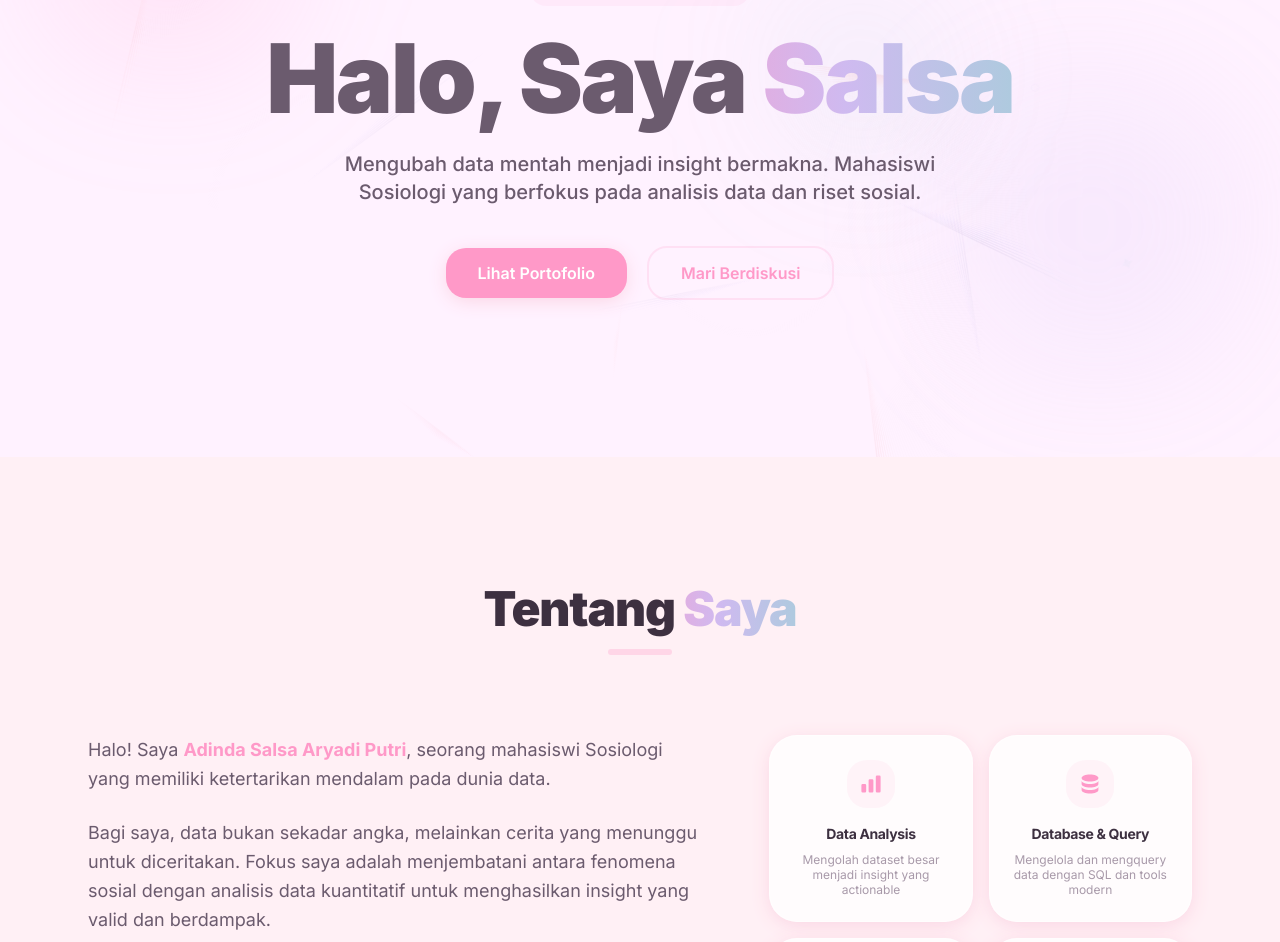
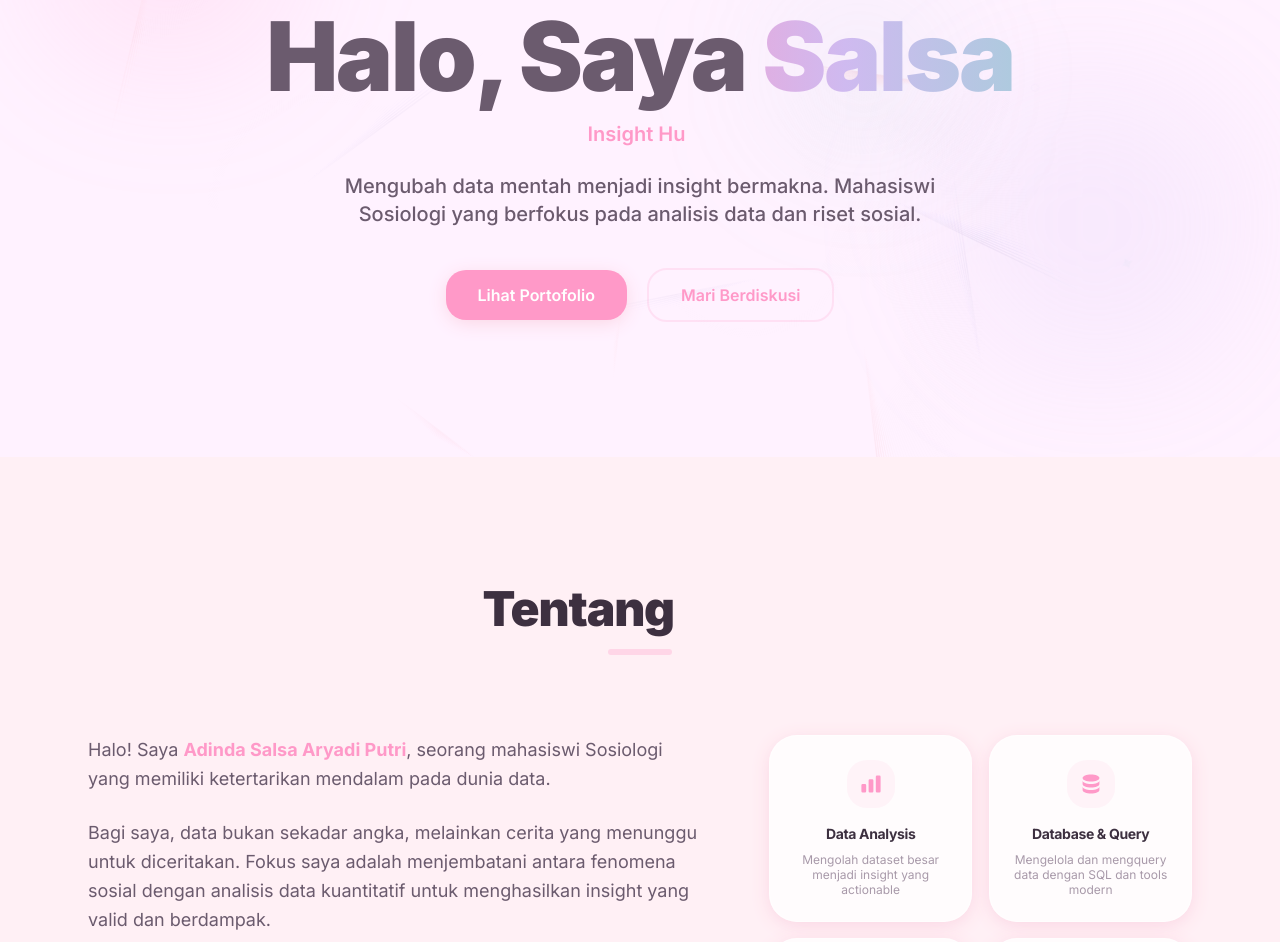
Before and after one commit to el-pablos/web-porto-salsa, a Next.js app: page / in a window 1280 px wide. Shown: the part 263-1205 px from the top of the page. Built offline with nearby package versions, Linux system fonts and the light colour scheme.

Commit message:
feat: integrasi 8 animasi baru ke hero, about, dan contact dengan test update

```diff
--- a/src/components/About.tsx
+++ b/src/components/About.tsx
@@ -3,6 +3,9 @@
 import { motion } from 'framer-motion';
 import { useInView } from 'react-intersection-observer';
 import { HiAcademicCap, HiDatabase, HiChartBar, HiDocumentText } from 'react-icons/hi';
+import { BouncyEntrance } from '@/components/effects/BouncyEntrance';
+import { WaveText } from '@/components/effects/WaveText';
+import { TiltCard } from '@/components/effects/TiltCard';
 
 const highlights = [
   {
@@ -32,6 +35,7 @@ export function About() {
 
   return (
     <section id="tentang" className="section-container" ref={ref}>
+      <BouncyEntrance>
         <motion.div
           initial={{ opacity: 0, y: 20 }}
           animate={inView ? { opacity: 1, y: 0 } : {}}
@@ -39,7 +43,7 @@ export function About() {
           className="text-center mb-20"
         >
           <h2 className="text-4xl md:text-5xl font-black mb-4">
-          Tentang <span className="text-gradient">Saya</span>
+            Tentang <span className="text-gradient"><WaveText text="Saya" /></span>
           </h2>
           <div className="w-16 h-1.5 bg-primary/30 mx-auto rounded-full" />
         </motion.div>
@@ -81,8 +85,8 @@ export function About() {
             transition={{ duration: 0.6, delay: 0.4 }}
             className="lg:col-span-5 grid grid-cols-2 gap-4"
           >
-          {highlights.map((item, i) => (
-            <div
+            {highlights.map((item) => (
+              <TiltCard
                 key={item.title}
                 className="card-soft flex flex-col items-center text-center p-6"
               >
@@ -91,10 +95,11 @@ export function About() {
                 </div>
                 <h3 className="font-bold text-neutral text-sm mb-2">{item.title}</h3>
                 <p className="text-neutral-soft text-xs leading-tight">{item.desc}</p>
-            </div>
+              </TiltCard>
             ))}
           </motion.div>
         </div>
+      </BouncyEntrance>
     </section>
   );
 }
--- a/src/components/Contact.tsx
+++ b/src/components/Contact.tsx
@@ -6,6 +6,8 @@ import { useInView } from 'react-intersection-observer';
 import { HiLocationMarker, HiMail } from 'react-icons/hi';
 import { FaGithub, FaLinkedin } from 'react-icons/fa';
 import portfolioData from '@/data/portfolio.json';
+import { BouncyEntrance } from '@/components/effects/BouncyEntrance';
+import { RippleButton } from '@/components/effects/RippleButton';
 
 export function Contact() {
   const { ref, inView } = useInView({ triggerOnce: true, threshold: 0.1 });
@@ -24,6 +26,7 @@ export function Contact() {
 
   return (
     <section id="kontak" className="section-container" ref={ref}>
+      <BouncyEntrance>
         <div className="max-w-5xl mx-auto">
           <motion.div
             initial={{ opacity: 0, y: 20 }}
@@ -44,7 +47,7 @@ export function Contact() {
               transition={{ duration: 0.6, delay: 0.2 }}
               className="lg:col-span-4 space-y-4"
             >
-            {contactLinks.map((link, i) => (
+              {contactLinks.map((link) => (
                 <a
                   key={link.label}
                   href={link.href}
@@ -99,12 +102,15 @@ export function Contact() {
                   placeholder="Halo Salsa, saya tertarik..."
                 />
               </div>
+              <RippleButton className="w-full">
               <button type="submit" className="btn-primary w-full py-5 text-lg">
                 Kirim Pesan via LinkedIn
               </button>
+            </RippleButton>
             </motion.form>
           </div>
         </div>
+      </BouncyEntrance>
     </section>
   );
 }
--- a/src/components/Hero.tsx
+++ b/src/components/Hero.tsx
@@ -5,6 +5,9 @@ import dynamic from 'next/dynamic';
 import { ShuffleText } from '@/components/effects/ShuffleText';
 import { useConfettiEgg } from '@/components/effects/useConfettiEgg';
 import { FloatingElements } from '@/components/effects/FloatingElements';
+import { ParallaxLayer } from '@/components/effects/ParallaxLayer';
+import { MagneticButton } from '@/components/effects/MagneticButton';
+import { TypewriterSubtitle } from '@/components/effects/TypewriterSubtitle';
 
 const LaserFlow = dynamic(
   () => import('@/components/effects/LaserFlow').then(mod => ({ default: mod.LaserFlow })),
@@ -16,16 +19,19 @@ export function Hero() {
 
   return (
     <section id="beranda" className="relative min-h-[90vh] flex items-center justify-center overflow-hidden pt-20">
+      <ParallaxLayer speed={0.15} className="absolute inset-0 pointer-events-none">
         <LaserFlow />
         <FloatingElements />
+      </ParallaxLayer>
 
-      {/* Morphing blob backgrounds */}
+      <ParallaxLayer speed={0.3} className="absolute inset-0 pointer-events-none">
         <div className="absolute top-20 left-10 w-64 h-64 bg-primary/15 blur-3xl animate-float"
              style={{ animation: 'blob-morph 12s ease-in-out infinite, float 6s ease-in-out infinite' }} />
         <div className="absolute bottom-20 right-10 w-72 h-72 bg-accent/15 blur-3xl"
              style={{ animation: 'blob-morph 15s ease-in-out infinite reverse, float 8s ease-in-out infinite 2s' }} />
         <div className="absolute top-1/3 right-1/4 w-48 h-48 bg-secondary/10 blur-3xl"
              style={{ animation: 'blob-morph 10s ease-in-out infinite 3s, float 7s ease-in-out infinite 1s' }} />
+      </ParallaxLayer>
 
       <div className="relative z-10 max-w-4xl mx-auto px-6 text-center">
         <motion.div
@@ -43,12 +49,15 @@ export function Hero() {
           animate={{ opacity: 1, scale: 1 }}
           transition={{ duration: 0.8, delay: 0.2 }}
         >
-          <h1 className="text-5xl sm:text-6xl md:text-8xl font-black mb-6 leading-tight">
+          <h1 className="text-5xl sm:text-6xl md:text-8xl font-black mb-4 leading-tight">
             <span className="text-neutral-light">Halo, Saya </span>
             <span onClick={handleClick}>
               <ShuffleText text="Salsa" className="text-gradient" />
             </span>
           </h1>
+          <div className="mb-6">
+            <TypewriterSubtitle className="text-lg md:text-xl text-primary font-semibold" />
+          </div>
         </motion.div>
 
         <motion.p
@@ -67,12 +76,16 @@ export function Hero() {
           transition={{ duration: 0.6, delay: 0.6 }}
           className="flex flex-col sm:flex-row gap-5 justify-center items-center"
         >
+          <MagneticButton>
             <a href="#proyek" className="btn-primary w-full sm:w-auto text-center">
               Lihat Portofolio
             </a>
+          </MagneticButton>
+          <MagneticButton>
             <a href="#kontak" className="btn-secondary w-full sm:w-auto text-center">
               Mari Berdiskusi
             </a>
+          </MagneticButton>
         </motion.div>
       </div>
     </section>
```
Also changed, not shown: 2 other files (tests, documents, lock files or other folders). Lines whose indentation alone changed are shown as unchanged.
